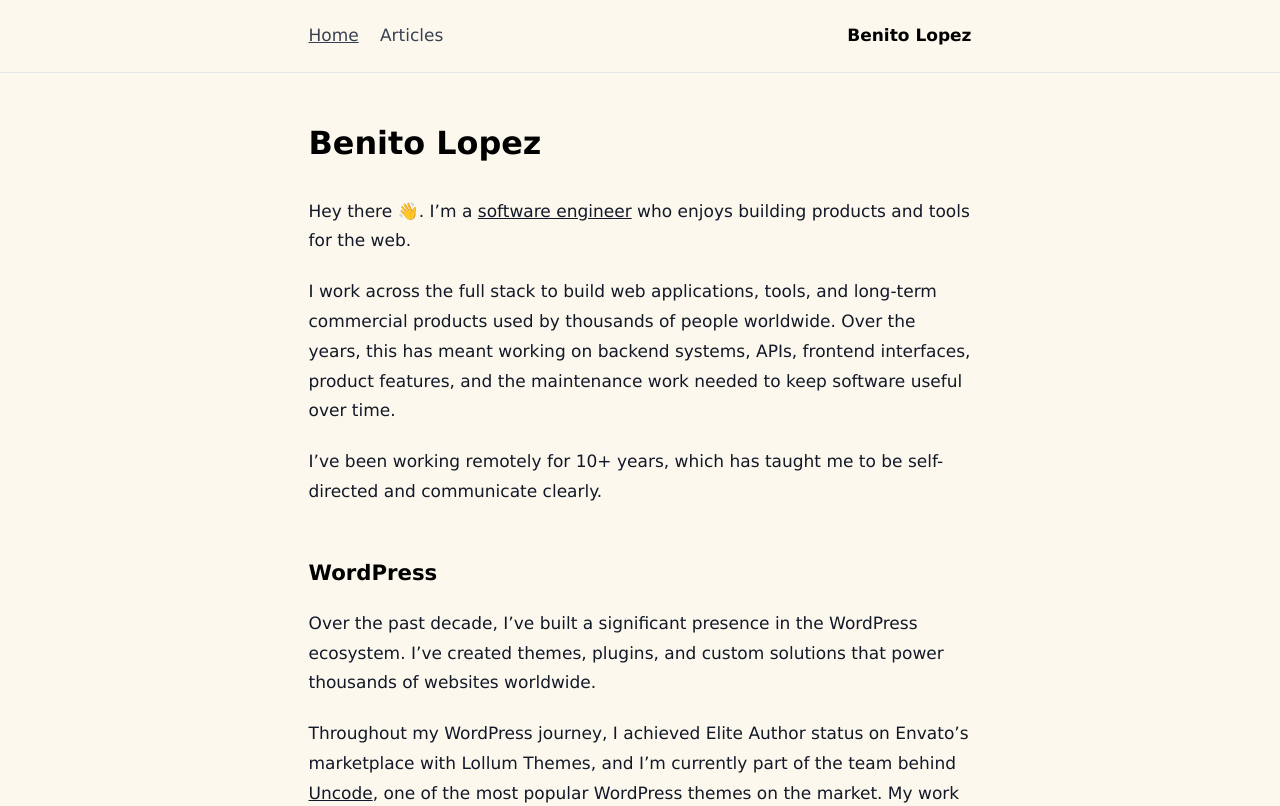
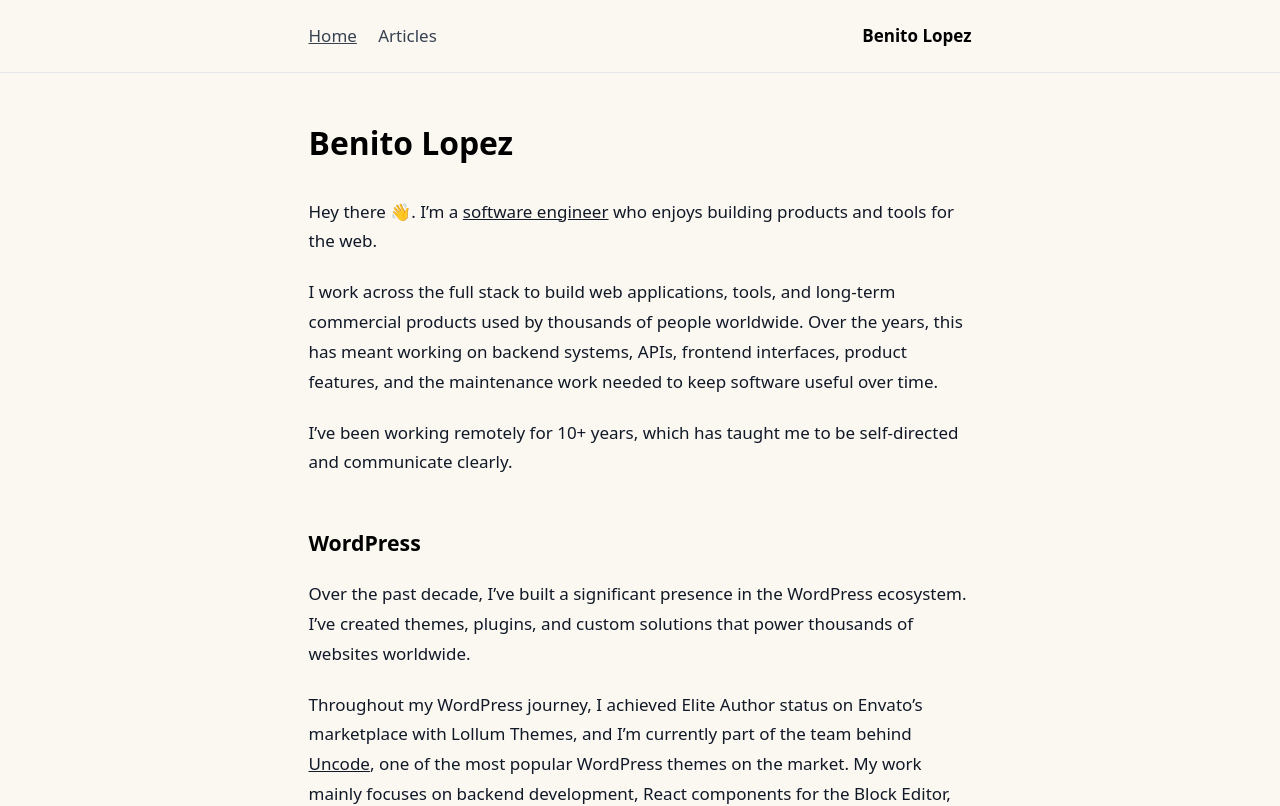
Before and after one commit to benitolopez/lopezb.com, a Next.js app: page / in a window 1280 px wide. Shown: the top 806 px of the page. Built offline with nearby package versions, Linux system fonts and the light colour scheme.

Commit message:
Change background color and font family

```diff
--- a/app/globals.css
+++ b/app/globals.css
@@ -2,14 +2,12 @@
 @tailwind components;
 @tailwind utilities;
 
-@theme {
-  --color-orange-700: #fff;
-}
-
 html {
   font-size: 17px;
-  font-family: Verdana, Geneva, Tahoma, sans-serif;
-  background-color: #fdf8ee;
+  font-family:
+    ui-sans-serif, system-ui, sans-serif, "Apple Color Emoji", "Segoe UI Emoji",
+    "Segoe UI Symbol", "Noto Color Emoji";
+  background-color: #faf8f1;
 }
 
 pre {
```
